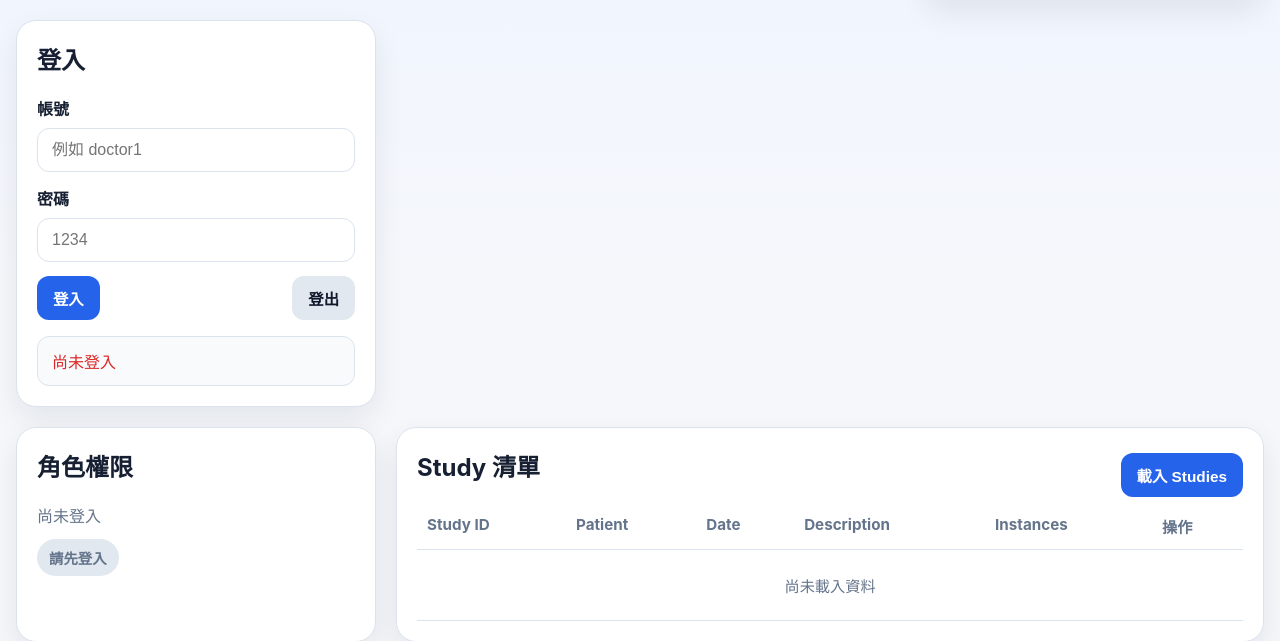
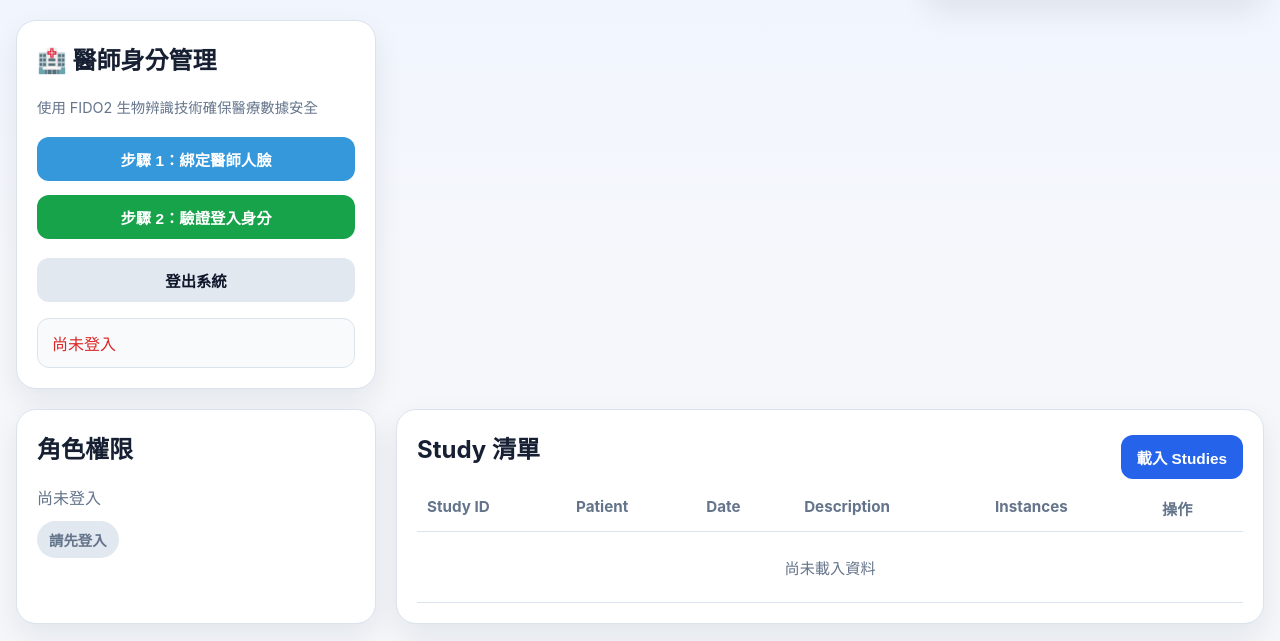
Before and after one commit to lililikunlin/orthanc_flask_clean_preview, a Flask app: page / in a window 1280 px wide. Shown: the part 202-843 px from the top of the page. Run offline with Flask 3, Linux system fonts and the light colour scheme; data that the repository does not hold is empty.

Commit message:
登入介面以fido登入doctor1

```diff
--- a/app.py
+++ b/app.py
@@ -6,6 +6,10 @@ import requests
 from dotenv import load_dotenv
 from flask import Flask, Response, jsonify, render_template, request, send_file, session
 from flask_cors import CORS
+
+from fido2.server import Fido2Server
+from fido2.webauthn import PublicKeyCredentialRpEntity
+from fido2.utils import websafe_encode
 
 try:
     from PIL import Image
@@ -42,6 +46,16 @@ DEMO_USERS = {
     "doctor1": {"password": "1234", "role": "doctor"},
     "admin1": {"password": "1234", "role": "admin"},
 }
+#新增 FIDO2 的初始化與資料庫
+db = {}      # 存 FIDO2 公鑰
+states = {}  # 存 FIDO2 挑戰狀態
+rp = PublicKeyCredentialRpEntity(id="localhost", name="遠距醫療安全網關")
+server = Fido2Server(rp)
+
+def to_websafe(data):
+    if isinstance(data, str): return data
+    if isinstance(data, bytes): return websafe_encode(data)
+    return data
 
 ROLE_PERMISSIONS = {
     "patient": ["view", "modify", "delete"],
@@ -173,6 +187,7 @@ def index():
 # -------------------------
 @app.route("/api/health", methods=["GET"])
 def health_check():
+    """檢查 Flask 後端與 Orthanc 伺服器健康狀態 (保留組員 A 原本功能)"""
     status = {"backend": "ok", "orthanc": "unknown"}
     orthanc_error = None
 
@@ -187,40 +202,135 @@ def health_check():
     return jsonify({"ok": True, "status": status, "orthanc_error": orthanc_error})
 
 
-@app.route("/api/login", methods=["POST"])
-def login():
-    data = request.get_json(silent=True) or {}
-    username = (data.get("username") or "").strip()
-    password = (data.get("password") or "").strip()
+# -------------------------------------------------------------
+# FIDO2 階段一：人臉綁定註冊 (Registration)
+# -------------------------------------------------------------
 
-    user = DEMO_USERS.get(username)
-    if not user:
-        return jsonify({"ok": False, "message": "帳號不存在"}), 401
+@app.route('/api/register/begin', methods=['POST'])
+def register_begin():
+    """初始化註冊：建立醫師金鑰綁定挑戰碼"""
+    try:
+        # 對齊組員 A 的 DEMO_USERS，建立指定 doctor1 醫師節點
+        user = {'id': b'doctor1', 'name': 'doctor1', 'displayName': '陳醫師 (FIDO2 安全綁定)'}
 
-    if user["password"] != password:
-        return jsonify({"ok": False, "message": "密碼錯誤"}), 401
+        # 呼叫 FIDO2 核心伺服器出題
+        registration_data, state = server.register_begin(user)
 
-    session["user"] = {"username": username, "role": user["role"]}
-    return jsonify(
-        {
+        # 將臨時狀態鎖在記憶體中，防止重放攻擊與 Cookie 失真
+        states['doctor1'] = state
+
+        # 提取 publicKey 結構，並透過智慧型 Websafe 進行 Base64URL 轉碼
+        output = registration_data['publicKey']
+        output['challenge'] = to_websafe(output['challenge'])
+        output['user']['id'] = to_websafe(output['user']['id'])
+
+        return jsonify(output)
+    except Exception as e:
+        print(f"❌ FIDO2 註冊出題失敗: {e}")
+        return jsonify({"ok": False, "status": "error", "message": f"初始化註冊失敗: {str(e)}"}), 500
+
+
+@app.route('/api/register/complete', methods=['POST'])
+def register_complete():
+    """收卷註冊：驗證客戶端硬體人臉簽章，並儲存公鑰鎖頭"""
+    credential_data = request.json
+    state = states.get('doctor1') # 撈出對應的臨時考題
+
+    if not state:
+        return jsonify({"ok": False, "status": "error", "message": "找不到註冊驗證狀態，請重試"}), 400
+
+    try:
+        # 加密學校驗：檢查 Challenge 與客戶端 Attestation 簽章
+        auth_data = server.register_complete(state, credential_data)
+
+        # 【重要】將硬體信賴公鑰存入模擬資料庫（未來可改寫至 SQLite 實體資料庫）
+        db["doctor1"] = [auth_data.credential_data]
+
+        # 拋棄已使用的挑戰碼，確保一次性會話安全
+        del states['doctor1']
+
+        print("✅ FIDO2 註冊成功：已在安全網關內儲存 doctor1 的生物辨識公鑰")
+        return jsonify({"ok": True, "status": "success", "message": "人臉憑證綁定成功"})
+    except Exception as e:
+        print(f"❌ FIDO2 註冊校驗失敗: {e}")
+        return jsonify({"ok": False, "status": "error", "message": f"資安校驗失敗: {str(e)}"}), 400
+
+
+# -------------------------------------------------------------
+# FIDO2 階段二：身分驗證登入 (Authentication)
+# -------------------------------------------------------------
+
+@app.route('/api/authenticate/begin', methods=['POST'])
+def authenticate_begin():
+    """初始化驗證：查詢醫師公鑰，並發起隨機挑戰碼"""
+    credentials = db.get("doctor1", [])
+    if not credentials:
+        return jsonify({"ok": False, "status": "error", "message": "此系統尚未綁定醫師人臉資訊，請先執行步驟 1"}), 404
+
+    # 發起驗證挑戰
+    auth_data, state = server.authenticate_begin(credentials)
+    states['doctor1'] = state # 快取狀態
+
+    # 格式化輸出，告知網頁端允許使用哪一組 Credential ID 進行簽章
+    output = auth_data['publicKey']
+    output['challenge'] = to_websafe(output['challenge'])
+    if 'allowCredentials' in output:
+        for cred in output['allowCredentials']:
+            cred['id'] = to_websafe(cred['id'])
+
+    return jsonify(output)
+
+
+@app.route('/api/authenticate/complete', methods=['POST'])
+def authenticate_complete():
+    """收卷驗證：拿資料庫公鑰解開前端人臉私鑰簽章，通過則核發 Orthanc 權限"""
+    credential_data = request.json
+    state = states.get('doctor1')
+    credentials = db.get("doctor1", [])
+
+    if not state:
+        return jsonify({"ok": False, "status": "error", "message": "驗證會話已過期或不存在"}), 400
+
+    try:
+        # 1. 執行密碼學驗證 (利用數學公式檢驗這次的 Assertion 簽章是否由綁定的私鑰產出)
+        server.authenticate_complete(state, credentials, credential_data)
+        del states['doctor1'] # 刪除防重放狀態
+
+        # 2. 【核心大合體】驗證通過，直接注入組員 A 設計的 Session 結構！
+        # 讓這張「通過生物辨識的臉」完全繼承 doctor1 帳號的所有合法屬性
+        session["user"] = {"username": "doctor1", "role": "doctor"}
+
+        print("🔓 FIDO2 驗證成功：確認為陳醫師本人，已安全放行 Orthanc 影像管理權限")
+
+        # 3. 回傳格式完全契合組員 A 的前端解構需求 (完美相容 app.js 邏輯)
+        return jsonify({
             "ok": True,
-            "message": "登入成功",
+            "status": "success",
+            "message": "FIDO2 生物辨識成功，已載入安全權限",
             "user": session["user"],
-            "permissions": get_permissions(user["role"]),
-            "role_label": ROLE_LABELS.get(user["role"], user["role"]),
-        }
-    )
+            "permissions": get_permissions("doctor"),
+            "role_label": ROLE_LABELS.get("doctor", "doctor")
+        })
+    except Exception as e:
+        print(f"❌ FIDO2 登入驗證失敗: {e}")
+        return jsonify({"ok": False, "status": "error", "message": f"人臉簽章不匹配: {str(e)}"}), 400
 
+
+# -------------------------------------------------------------
+# 登出與當前使用者查詢 (保留並微調組員 A 功能以相容前端)
+# -------------------------------------------------------------
 
 @app.route("/api/logout", methods=["POST"])
 @login_required
 def logout():
+    """登出系統，全面清空 Session 授權狀態"""
     session.clear()
-    return jsonify({"ok": True, "message": "已登出"})
+    return jsonify({"ok": True, "message": "已登出安全網關"})
 
 
 @app.route("/api/me", methods=["GET"])
 def me():
+    """查詢當前身分，供前端更新角色面板使用"""
     user = get_current_user()
     if not user:
         return jsonify({"ok": False, "user": None}), 401
--- a/requirements.txt
+++ b/requirements.txt
@@ -3,3 +3,4 @@ Flask-Cors==4.0.1
 requests==2.32.3
 python-dotenv==1.0.1
 Pillow==10.4.0
+fido2
--- a/static/app.js
+++ b/static/app.js
@@ -42,6 +42,25 @@ async function apiFetch(url, options = {}) {
     throw new Error(data.message || "請求失敗");
   }
   return data;
+}
+
+function bufferDecode(value) {
+  let base64 = value.replace(/-/g, '+').replace(/_/g, '/');
+  const pad = base64.length % 4;
+  if (pad) {
+    if (pad === 1) throw new Error('無效的 Base64 字串');
+    base64 += new Array(5 - pad).join('=');
+  }
+  return Uint8Array.from(atob(base64), c => c.charCodeAt(0));
+}
+
+function bufferEncode(buffer) {
+  const bytes = new Uint8Array(buffer);
+  let str = '';
+  for (let i = 0; i < bytes.byteLength; i++) {
+    str += String.fromCharCode(bytes[i]);
+  }
+  return btoa(str).replace(/\+/g, '-').replace(/\//g, '_').replace(/=/g, '');
 }
 
 function escapeHtml(value) {
@@ -380,7 +399,7 @@ async function deleteInstance(instanceId) {
 
 window.deleteInstance = deleteInstance;
 
-document.getElementById("loginForm").addEventListener("submit", async (event) => {
+/*document.getElementById("loginForm").addEventListener("submit", async (event) => {
   event.preventDefault();
 
   const username = document.getElementById("username").value.trim();
@@ -403,7 +422,76 @@ document.getElementById("loginForm").addEventListener("submit", async (event) =>
     setAuthMessage(error.message, true);
     renderRoleInfo();
   }
-});
+});*/
+async function doAction(type) {
+  const isReg = type === 'register';
+  try {
+    setAuthMessage(`正在初始化${isReg ? '註冊' : '驗證'}...`);
+
+    // 1. Begin
+    const beginRes = await apiFetch(`/api/${type}/begin`, { method: 'POST' });
+    const options = beginRes; // 注意這裡：因為組員A的 fetch 有包裝過，可能直接回傳 data
+
+    options.challenge = bufferDecode(options.challenge);
+    if (isReg) {
+      options.user.id = bufferDecode(options.user.id);
+    } else if (options.allowCredentials) {
+      options.allowCredentials.forEach(c => c.id = bufferDecode(c.id));
+    }
+
+    setAuthMessage("請看向鏡頭進行掃描...");
+
+    // 2. 呼叫硬體
+    const credential = isReg
+        ? await navigator.credentials.create({ publicKey: options })
+        : await navigator.credentials.get({ publicKey: options });
+
+    setAuthMessage("正在進行資安校驗...");
+    const body = {
+      id: credential.id,
+      rawId: bufferEncode(credential.rawId),
+      type: credential.type,
+      response: isReg ? {
+          attestationObject: bufferEncode(credential.response.attestationObject),
+          clientDataJSON: bufferEncode(credential.response.clientDataJSON)
+      } : {
+          authenticatorData: bufferEncode(credential.response.authenticatorData),
+          clientDataJSON: bufferEncode(credential.response.clientDataJSON),
+          signature: bufferEncode(credential.response.signature),
+          userHandle: credential.response.userHandle ? bufferEncode(credential.response.userHandle) : null
+      }
+    };
+
+    // 3. Complete
+    const completeRes = await apiFetch(`/api/${type}/complete`, {
+        method: 'POST',
+        body: JSON.stringify(body)
+    });
+
+    if (completeRes.ok || completeRes.status === "success") {
+        if (isReg) {
+            setAuthMessage("✅ FIDO2 註冊成功！現在可以使用驗證登入了。");
+        } else {
+            // 【合體關鍵】驗證成功後，接手組員A的 UI 更新邏輯
+            currentUser = completeRes.user;
+            currentPermissions = completeRes.permissions || [];
+            setAuthMessage(`✅ FIDO2 登入成功：${currentUser.username}（${completeRes.role_label}）`);
+            renderRoleInfo();
+            resetDetail();
+            await loadStudies(); // 登入成功自動載入醫療影像！
+        }
+    }
+  } catch (error) {
+    currentUser = null;
+    currentPermissions = [];
+    setAuthMessage(`❌ 錯誤: ${error.message}`, true);
+    renderRoleInfo();
+  }
+}
+
+// 綁定按鈕事件 (對應到 index.html 的按鈕)
+document.getElementById("btnFidoReg").addEventListener("click", () => doAction('register'));
+document.getElementById("btnFidoAuth").addEventListener("click", () => doAction('authenticate'));
 
 document.getElementById("logoutBtn").addEventListener("click", async () => {
   try {
--- a/templates/index.html
+++ b/templates/index.html
@@ -1,5 +1,6 @@
 <!DOCTYPE html>
 <html lang="zh-Hant">
+
 <head>
   <meta charset="UTF-8" />
   <meta name="viewport" content="width=device-width, initial-scale=1.0" />
@@ -29,26 +30,16 @@
 
     <main class="layout">
       <section class="card login-card">
-        <h2>登入</h2>
+        <h2>🏥 醫師身分管理</h2>
+        <p class="muted" style="font-size: 0.9rem; margin-bottom: 20px;">使用 FIDO2 生物辨識技術確保醫療數據安全</p>
 
-        <form id="loginForm" class="form-grid">
-          <label>
-            帳號
-            <input id="username" name="username" type="text" placeholder="例如 doctor1" required />
-          </label>
+        <div class="form-grid">
+          <button type="button" id="btnFidoReg" class="primary-btn" style="background: #3498db;">步驟 1：綁定醫師人臉</button>
+          <button type="button" id="btnFidoAuth" class="primary-btn" style="background: #16a34a;">步驟 2：驗證登入身分</button>
+          <button type="button" id="logoutBtn" class="secondary-btn" style="margin-top: 5px;">登出系統</button>
+        </div>
 
-          <label>
-            密碼
-            <input id="password" name="password" type="password" placeholder="1234" required />
-          </label>
-
-          <div class="button-row">
-            <button type="submit" class="primary-btn">登入</button>
-            <button type="button" id="logoutBtn" class="secondary-btn">登出</button>
-          </div>
-        </form>
-
-        <div class="status-box" id="authStatus">尚未登入</div>
+        <div class="status-box" id="authStatus">系統就緒，請選擇操作</div>
       </section>
 
       <section class="card role-card">
@@ -136,4 +127,5 @@
 
   <script src="{{ url_for('static', filename='app.js') }}"></script>
 </body>
+
 </html>
```
